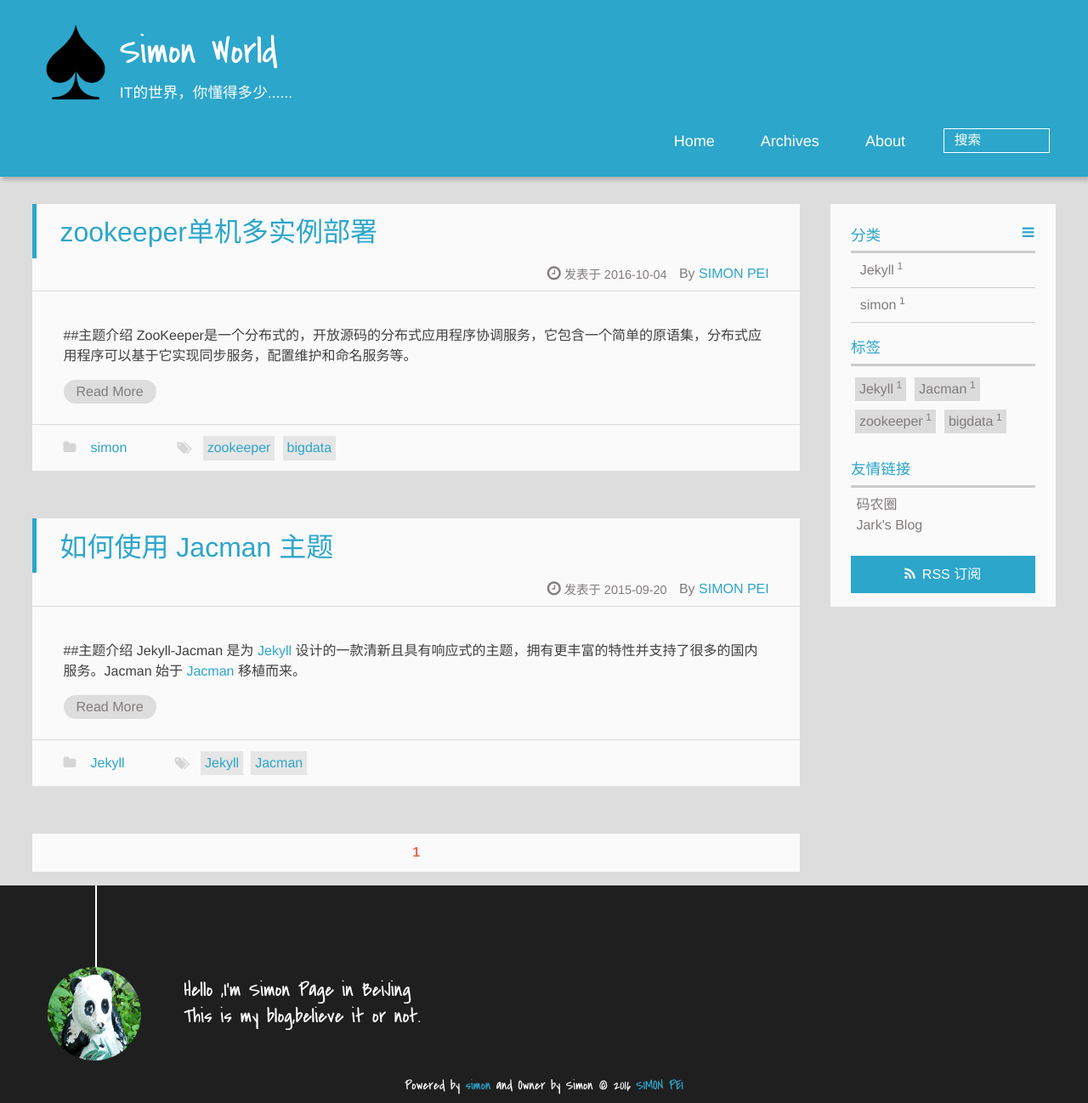
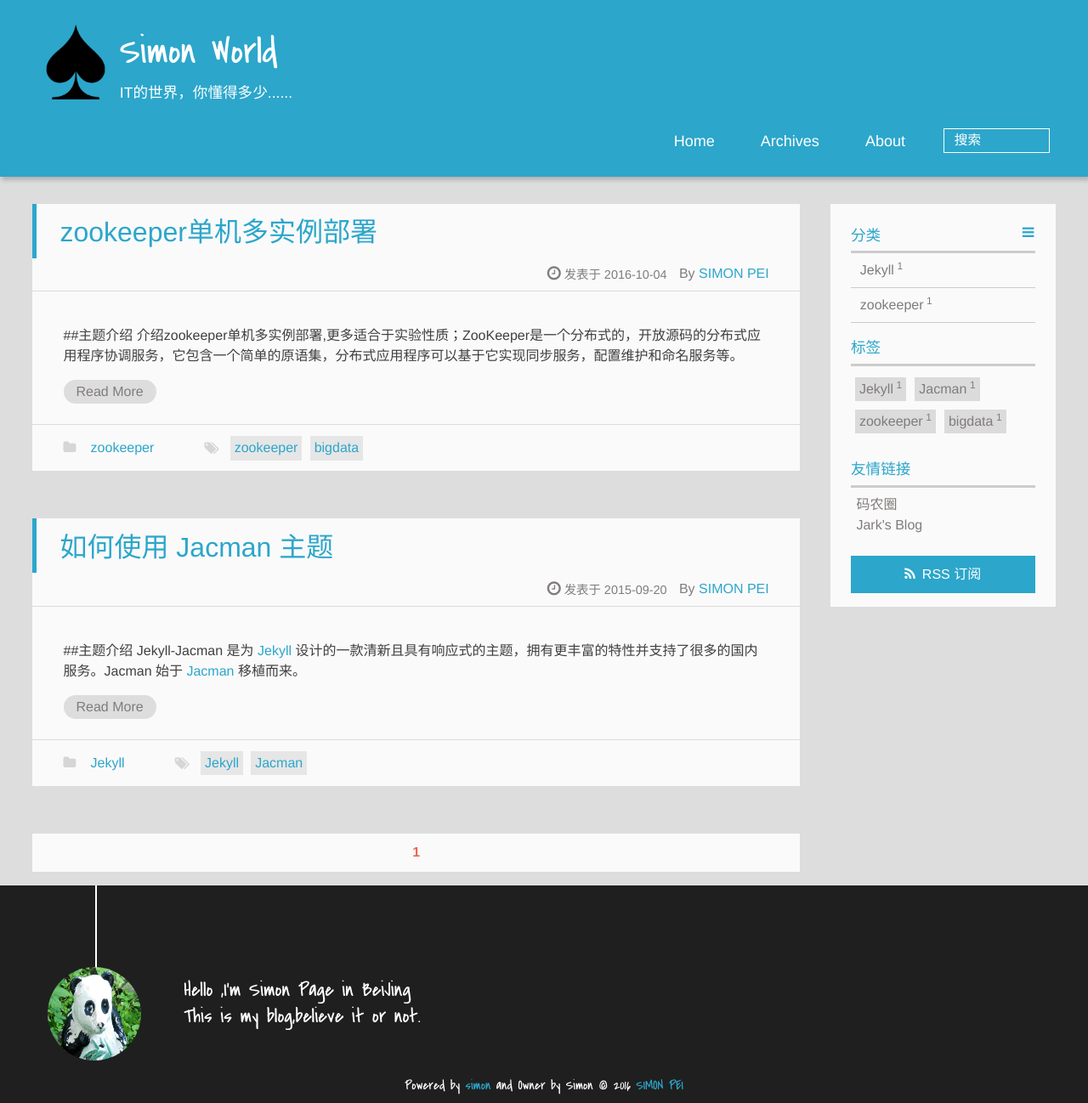
Before and after one commit to simon2011/simon2011.github.io, a Jekyll site: the page built from index.html, in a window 1280 px wide. Shown: the whole page at 85% size. Built offline with Jekyll 4.4.1, drawn with Linux system fonts in a browser that asks for light colours; Markdown is read by kramdown in place of the engine named in the settings; the list of posts is cut into pages by our own code; some of the changed lines change nothing that is shown.

Commit message:
Update 2016-10-04-how-to-use-zookeeper.md

````diff
--- a/_posts/2016-10-04-how-to-use-zookeeper.md
+++ b/_posts/2016-10-04-how-to-use-zookeeper.md
@@ -4,118 +4,33 @@
 tags:
 - zookeeper
 - bigdata
-categories: simon
+categories: zookeeper
 description: ZooKeeper是一个分布式的，开放源码的分布式应用程序协调服务，它包含一个简单的原语集，分布式应用程序可以基于它实现同步服务，配置维护和命名服务等。
 ---
 ##主题介绍
-ZooKeeper是一个分布式的，开放源码的分布式应用程序协调服务，它包含一个简单的原语集，分布式应用程序可以基于它实现同步服务，配置维护和命名服务等。
+介绍zookeeper单机多实例部署,更多适合于实验性质；ZooKeeper是一个分布式的，开放源码的分布式应用程序协调服务，它包含一个简单的原语集，分布式应用程序可以基于它实现同步服务，配置维护和命名服务等。
 
 <!-- more -->
-##配置指南
-
-Jacman 主题提供了丰富的配置属性，可以实现您对主题的自定义。配置文件`_config.yml`位于主题根目录下。本次更新对配置文件进行了较大调整，如您之前就使用了 Jacman，也需要您根据以下指南进行相应的修改。
+##准备工作
+- **Linux环境**
+ 个人使用虚拟机ubuntu的系统
 
 ```
-##### 菜单
-menu:
-  主页: /
-  归档: /archives
-  关于: /about
+ ubuntu下载地址  http://www.ubuntu.com/download
+```
+- **JDK安装**
+zookeeper需要java运行环境，这个建议1.6以上，配置好 JAVA_HOME 、CLASSPATH、 PATH 变量。
 
-#### 控件
-widgets:
-- category
-- tag
-- links
-- rss
+```
+jdk下载地址：http://www.oracle.com/technetwork/java/javase/downloads/index.html
+环境变量配置：
+export JAVA_HOME="/usr/lib/jvm/jdk1.7.0_40"
+export CLASSPATH=.:$JAVA_HOME/lib/dt.jar:$JAVA_HOME/lib/tools.jar
+export ZOOKEEPER_HOME="/data/apache/zookeeper"
+export PATH="$PATH:$JAVA_HOME/bin:$ZOOKEEPER_HOME/bin"
 
-#### RSS
-rss: /atom.xml
+```
 
-#### 图片相关
-imglogo:
-  enable: true               ## 是否显示网站 logo
-  src: img/logo.png
-favicon: img/favicon.ico     ## 网站图标
-apple_icon: img/jacman.jpg   ## 苹果设备上的图标，背景不要透明
-author_img: img/author.jpg   ## 网站底部的博主头像
-banner_img: img/banner.jpg   ## 博客顶部的图片
-
-close_aside: false      ##是否在文章页面自动关闭侧边栏
-
-#### 首页相关
-index:
-  expand: true              ## 首页文章是否展开。默认为展开式，显示 Read More。
-  excerpt_link: Read More
-
-#### 作者信息
-author:
-  name: ## 作者名
-  intro_line1:  "Hello ,I'm Larry Page in Google."    ## 网站底部的个人介绍
-  intro_line2:  "This is my blog,believe it or not."
-  weibo_verifier:  ## 微博秀的验证码
-  tsina:           ## 用于微博秀和微博分享
-  weibo:           ## 用于显示网站底部社交按钮，下同
-  douban:
-  zhihu:
-  email:
-  twitter:
-  github:
-  facebook:
-  linkedin:
-  google_plus:
-  stackoverflow:
-
-
-#### 目录
-toc:
-  article: true   ## 是否在文章中显示目录
-  aside: true     ## 是否在侧边栏显示目录
-
-#### 友情链接
-links:
-  码农圈: https://coderq.com,一个面向程序员交流分享的新一代社区
-  Jark's Blog: http://wuchong.me
-
-#### 评论
-duoshuo_shortname:
-disqus_shortname:
-
-#### 分享按钮
-jiathis:
-  enable: false   ## 默认使用主题内建分享
-  id:
-  tsina:
-
-#### 网站统计
-google_analytics:
-  enable: false
-  id:            ## google analytics ID.
-  site:          ## 网站地址.
-baidu_tongji:
-  enable: false
-  sitecode:      ## 百度统计站点特征码
-cnzz_tongji:
-  enable: false
-  siteid:        ## CNZZ统计站点ID
-
-#### 杂项
-ShowCustomFont: true
-fancybox: true
-totop: true
-
-#### 自定义搜索
-google_cse:
-  enable: false
-  cx:
-baidu_search:
-  enable: false
-  id:
-  site: http://zhannei.baidu.com/cse/search
-tinysou_search:     ## http://tinysou.com/
-  enable: false
-  id: "4ac092ad8d749fdc6293"
-```
 
 ###属性功能
 - **菜单 menu**
````
